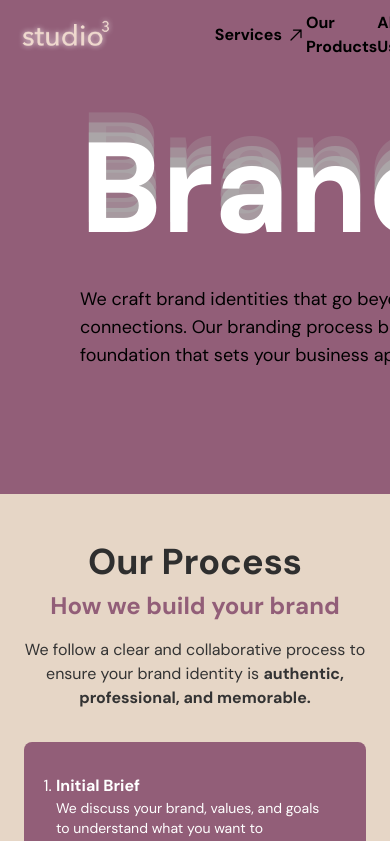
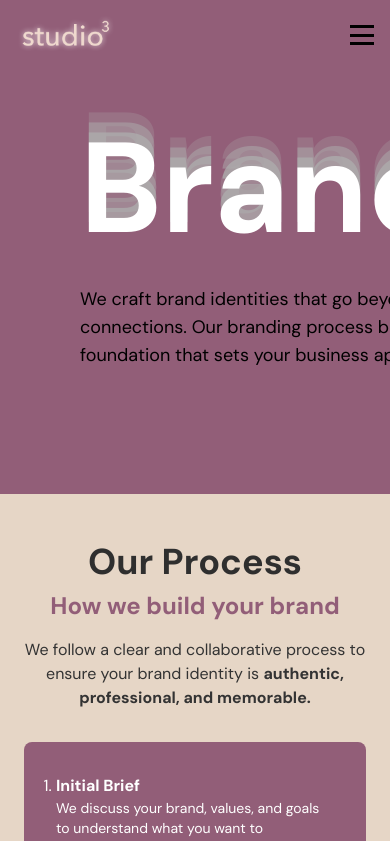
Before and after one commit to renatamandelman/prog3-tp4-ecommerce, a Next.js app: page /services/branding in a window 390 px wide. Shown: the top 841 px of the page. Built offline with nearby package versions, Linux system fonts and the light colour scheme.

Commit message:
navbar responsive

```diff
--- a/src/components/Navbar.js
+++ b/src/components/Navbar.js
@@ -1,18 +1,18 @@
 'use client'
-import React from "react";
+import React, { useState } from "react";
 import Image from "next/image";
 import Link from "next/link";
-import { useState } from "react";
 
-const Navbar = ({color, logo}) => {
+const Navbar = ({ color, logo }) => {
   const [isOpen, setIsOpen] = useState(false);
-
-
+  const [dropdownOpen, setDropdownOpen] = useState(false);
 
   return (
-    <div className={`absolute w-full h-[70px] text-[${color}] px-4 flex flex-row items-center justify-between`}>
-      <Link href="/">
-        {" "}
+    <nav
+      className={`absolute w-full h-[70px] text-[${color}] px-4 flex items-center justify-between z-50`}
+    >
+      {/* LOGO */}
+      <Link href="/" className="flex items-center">
         <Image
           src={`/dummy/${logo}`}
           width={100}
@@ -21,11 +21,42 @@ const Navbar = ({color, logo}) => {
         />
       </Link>
 
-      <ul className="flex flex-row w-[40%] justify-between font-bold mr-4 pr-2">
-        <li className="relative flex flex-row items-center cursor-pointer">
+      {/* MENU HAMBURGUESA */}
+      <button
+        className="md:hidden flex flex-col justify-between w-6 h-5 focus:outline-none"
+        onClick={() => setIsOpen(!isOpen)}
+      >
+        <span
+          className={`h-[3px] w-full bg-current transition-transform ${
+            isOpen ? "rotate-45 translate-y-[8px]" : ""
+          }`}
+        ></span>
+        <span
+          className={`h-[3px] w-full bg-current transition-opacity ${
+            isOpen ? "opacity-0" : ""
+          }`}
+        ></span>
+        <span
+          className={`h-[3px] w-full bg-current transition-transform ${
+            isOpen ? "-rotate-45 -translate-y-[8px]" : ""
+          }`}
+        ></span>
+      </button>
+
+      {/* MENÚ PRINCIPAL */}
+      <ul
+        className={`
+          md:flex md:flex-row md:w-[40%] md:justify-between md:font-bold md:mr-4 md:pr-2
+          absolute md:static top-[70px] left-0 w-full bg-white md:bg-transparent text-black md:text-current font-semibold
+          flex-col items-start md:items-center transition-all duration-300
+          ${isOpen ? "opacity-100 visible" : "opacity-0 invisible md:visible md:opacity-100"}
+        `}
+      >
+        {/* Dropdown */}
+        <li className="relative flex flex-col md:flex-row items-start md:items-center w-full md:w-auto cursor-pointer">
           <button
-            onClick={() => setIsOpen(!isOpen)}
-            className="flex flex-row items-center focus:outline-none"
+            onClick={() => setDropdownOpen(!dropdownOpen)}
+            className="flex flex-row items-center w-full px-4 py-2 md:p-0 focus:outline-none"
           >
             Services
             <svg
@@ -34,7 +65,7 @@ const Navbar = ({color, logo}) => {
               height={20}
               viewBox="0 0 24 24"
               className={`ml-1 transition-transform duration-200 ${
-                isOpen ? "rotate-90" : ""
+                dropdownOpen ? "rotate-90" : ""
               }`}
             >
               <path
@@ -48,41 +79,39 @@ const Navbar = ({color, logo}) => {
             </svg>
           </button>
 
-          {/* Dropdown */}
-          {isOpen && (
-            <ul className="absolute top-full left-0 mt-2 text-black bg-white shadow-lg rounded-xl py-2 w-40 z-50">
+          {/* Dropdown Items */}
+          {dropdownOpen && (
+            <ul className="md:absolute top-full left-0 md:mt-2 bg-white text-black shadow-lg md:rounded-xl md:py-2 w-full md:w-40 z-50">
               <li className="px-4 py-2 hover:bg-gray-100">
-                <Link href="/services/branding" onClick={() => setIsOpen(false)}>
+                <Link href="/services/branding" onClick={() => setDropdownOpen(false)}>
                   Branding
                 </Link>
               </li>
               <li className="px-4 py-2 hover:bg-gray-100">
-                <Link href="/services/uxui" onClick={() => setIsOpen(false)}>
+                <Link href="/services/uxui" onClick={() => setDropdownOpen(false)}>
                   UX/UI
                 </Link>
               </li>
               <li className="px-4 py-2 hover:bg-gray-100">
-                <Link
-                  href="/services/webdesign"
-                  onClick={() => setIsOpen(false)}
-                >
+                <Link href="/services/webdesign" onClick={() => setDropdownOpen(false)}>
                   Web Design
                 </Link>
               </li>
             </ul>
           )}
         </li>
-        <li>
+
+        <li className="px-4 py-2 md:p-0">
           <Link href="/ourProducts">Our Products</Link>
         </li>
-        <li>
+        <li className="px-4 py-2 md:p-0">
           <Link href="">About Us</Link>
         </li>
-        <li>
+        <li className="px-4 py-2 md:p-0">
           <Link href="">Contact Us</Link>
         </li>
       </ul>
-    </div>
+    </nav>
   );
 };
 
```
